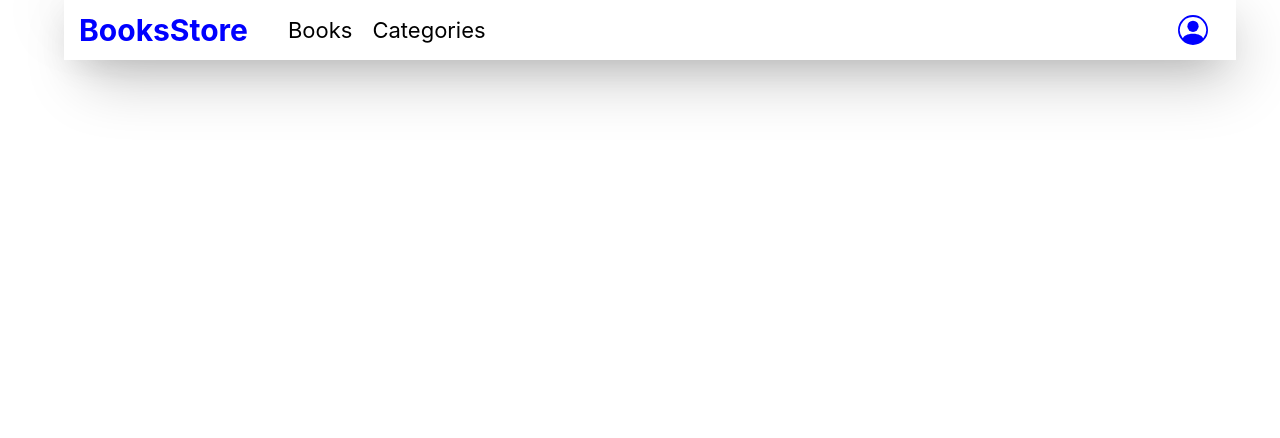
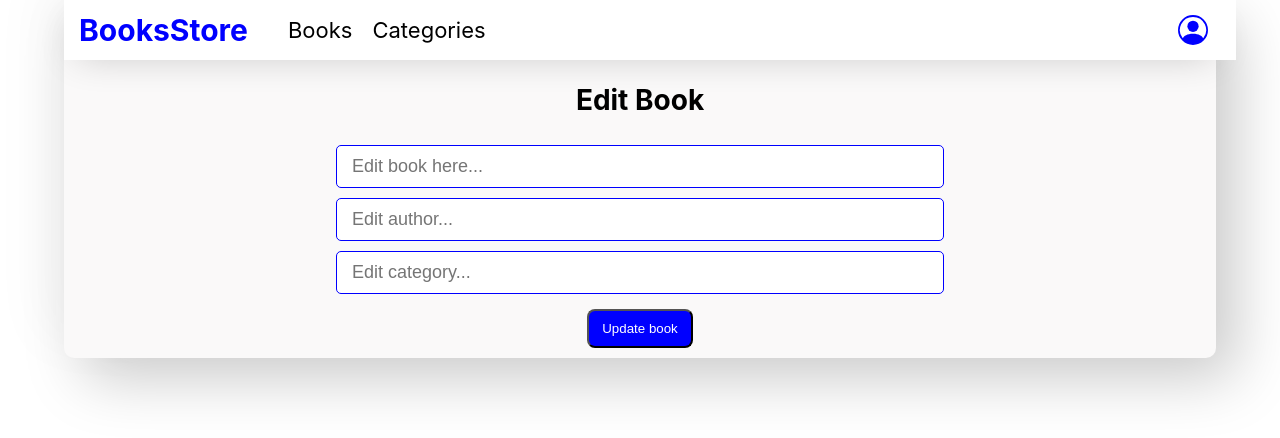
Before and after one commit to Josphat205/book-store-app, a React (Create React App) app: page /edit in a window 1280 px wide. Shown: the top 438 px of the page. Built offline with nearby package versions, Linux system fonts and the light colour scheme; a web font is replaced by a local one.

Commit message:
Update files

```diff
--- a/src/components/Books.js
+++ b/src/components/Books.js
@@ -1,17 +1,25 @@
 import styled from "styled-components";
+import { useState } from "react";
 import { CircularProgressbar } from "react-circular-progressbar";
 import FormInput from "./FormInput";
 import "react-circular-progressbar/dist/styles.css";
 import { useDispatch, useSelector } from "react-redux";
 import { useEffect } from "react";
 import { deleteBook,fetchBooks} from "../redux/books/books";
+import {AiOutlineLike} from 'react-icons/ai'
+import { NavLink } from 'react-router-dom';
 function Books() {
+  const [like, setLike] = useState(1)
   const percentage = 90;
   const books = useSelector((state) => state.groupBooks.books);
   const dispatch = useDispatch();
   useEffect(() => {
       dispatch(fetchBooks())
   },[])
+
+  const handleLikes = ()=>{
+    setLike(like +1)
+  }
   return (
     <Container>
       <BooksList>
@@ -25,13 +33,13 @@ function Books() {
                   <Small>{books[item][0].author}</Small>
                 </Titles>
                 <Editing>
-                  <Span>comments</Span>
+                  <Span onClick={handleLikes}><Lyk/><Like>{like}</Like></Span>
                   <Hr />
                   <Span onClick={()=>dispatch(deleteBook(item))}>
                     Remove
                   </Span>
                   <Hr />
-                  <Span>Edit</Span>
+                  <Span><NavLinks to="/edit">Edit</NavLinks></Span>
                 </Editing>
               </div>
               <Chapters>
@@ -59,6 +67,21 @@ function Books() {
     </Container>
   );
 }
+const Lyk = styled(AiOutlineLike)`
+ color:blue;
+`;
+const Like = styled.p`
+ position:absolute;
+ width:15px;
+ height:15px;
+ border-radius:50%;
+ background:black;
+ color:white;
+ text-align:center;
+ top:-15px;
+ font-size:10px;
+ right:-10px;
+`;
 const Footer = styled.div`
   bottom: 20px;
   margin-top: 20px;
@@ -77,6 +100,18 @@ const H4 = styled.h4`
 `;
 const Bar = styled.div`
   margin: 0 50px;
+`;
+const NavLinks = styled(NavLink)`
+ text-decoration:none;
+ padding-right:20px;
+ color:blue;
+ font-size:18px;
+ cursor:pointer;
+ &:hover{
+  color:black;
+  transition: all 400ms ease;
+  font-weight:bold;
+ }
 `;
 const Button = styled.button`
   padding: 12px 15px;
@@ -110,6 +145,8 @@ const Span = styled.span`
   font-weight: 300;
   margin: 0 10px;
   cursor: pointer;
+  color:red;
+  position:relative;
   &:hover {
     color: blue;
   }
--- a/src/components/BooksStore.js
+++ b/src/components/BooksStore.js
@@ -7,6 +7,7 @@ import {
 import Books from './Books';
 import NavSection from './NavSection';
 import Categories from './Categories';
+import Edit from './Edit';
 
 
 function BooksStore() {
@@ -15,6 +16,7 @@ function BooksStore() {
       <NavSection />
       <Routes>
         <Route path="/" element={<Books />} />
+        <Route path="/edit" element={<Edit/>} />
         <Route path="/categories" element={<Categories />} />
       </Routes>
     </Container>
--- /dev/null
+++ b/src/components/Edit.js
@@ -0,0 +1,55 @@
+import React from 'react'
+import styled from 'styled-components';
+function Edit() {
+  return (
+    <Container>
+        <Head>Edit Book</Head>
+    <Form>
+    <Input  name='title' type="text" placeholder="Edit book here..." />
+    <Input  name='author' type="text" placeholder="Edit author..." />
+    <Input  name='category' type="text"  placeholder="Edit category..." />
+    <Button type="submit">Update book</Button>
+  </Form>
+    </Container>
+  )
+}
+const Head = styled.h2`
+text-align:center;
+font-size:28px;
+`;
+const Container = styled.div`
+margin-top:20px;
+`;
+const Button = styled.button`
+padding:10px 13px;
+border-radius: 8px;
+background-color: blue;
+margin:10px;
+display:block;
+color:#fff;
+&:hover{
+  background-color: #fff;
+  border:1px solid blue;
+  color:blue;
+  trasition: all 500ms ease;
+}
+`;
+const Input = styled.input`
+ padding:10px 15px;
+ width:50%;
+ margin:5px auto;
+ border-radius: 5px;
+ outline:none;
+ border:1px solid blue;
+ font-size: 18px;
+`;
+
+
+const Form = styled.form`
+  width: 100%;
+  display: flex;
+  flex-direction:column;
+  justify-content: center;
+  align-items: center;
+`;
+export default Edit
--- a/src/redux/books/books.js
+++ b/src/redux/books/books.js
@@ -23,6 +23,15 @@ export const addBook = ({
       category,
     });
     dispatch(fetchBooks());
+};
+
+export const editBook = (id) => async (dispatch) => {
+  await axios.put(`${BOOK_API}/${9999}`,{
+      title:"Kitaeleweka",
+      author:"Chemosi",
+      category:"Tiondo"
+  }).then(res => res.json())
+  dispatch(fetchBooks());
 };
 
 
```
